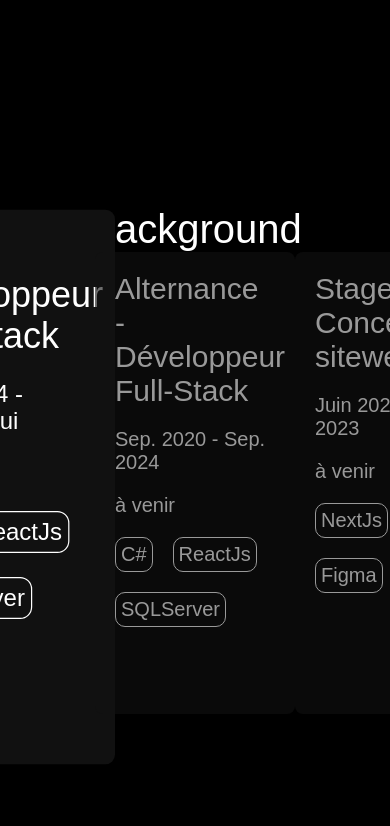
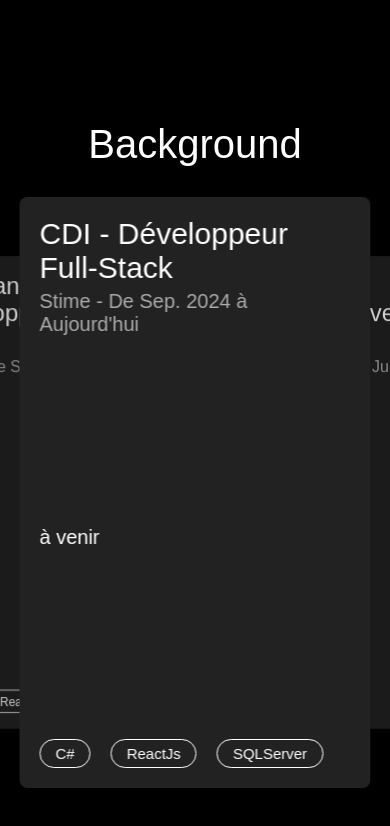
Before and after one commit to Romskoo/romain-leunis, a React (Create React App) app: page /home in a window 390 px wide. Shown: the part 4200-5026 px from the top of the page. Built offline with nearby package versions, Linux system fonts and the light colour scheme.

Commit message:
expreriences

```diff
--- a/src/components/Experience/Experience.jsx
+++ b/src/components/Experience/Experience.jsx
@@ -4,8 +4,10 @@ const Experience = ({title,date,description,skills}) => {
 
     return(
         <div className='Experience'>
-            <span className='title'>{title}</span>
-            <span className='date'>{date}</span>
+            <div className='container-top'>
+                <span className='title'>{title}</span>
+                <span className='date'>{date}</span>
+            </div>
             <span className='description'>{description}</span>
             <div className='skills'>
                 {skills.map((skill) => {
--- a/src/components/Experience/Experience.scss
+++ b/src/components/Experience/Experience.scss
@@ -2,19 +2,30 @@
     display: flex;
     flex-direction: column;
     gap: 20px;
-    background-color: #111;
+    background-color: #222;
     padding: 20px;
     border-radius: 8px;
     font-size: 20px;
     height: 100%;
+    width: 100%;
+    box-sizing: border-box;
+    justify-content: space-between;
 
-    .title{
-        font-size: 30px;
+    .container-top{
+        display: flex;
+        flex-direction: column;
+        gap: 5px;
+
+        .title{
+            font-size: 30px;
+            margin: 0;
+        }
+
+        .date{
+            color: #AAA;
+        }
     }
 
-    .date{
-
-    }
 
     .description{
 
@@ -27,8 +38,10 @@
 
         .skill{
             border: solid 1px #FFF;
-            border-radius: 10px;
+            border-radius: 30px;
             padding: 5px;
+            font-size: 15px;
+            padding-inline: 15px;
         }
     }
 }
--- a/src/pages/Homepage/Experiences/Experiences.jsx
+++ b/src/pages/Homepage/Experiences/Experiences.jsx
@@ -1,44 +1,82 @@
 import './Experiences.scss';
 import Experience from '../../../components/Experience/Experience';
-import { useState } from 'react';
+import { useState, useEffect, useRef } from 'react';
+import gsap from 'gsap';
 
 const items = [
     {
         title:"CDI - Développeur Full-Stack",
-        date:"Sep. 2024 - Aujourd'hui",
+        date:"Stime - De Sep. 2024 à Aujourd'hui",
         description:"à venir",
         skills:["C#","ReactJs","SQLServer"],
     },
     {
         title:"Alternance - Développeur Full-Stack",
-        date:"Sep. 2020 - Sep. 2024",
+        date:"Stime - De Sep. 2020 à Sep. 2024",
         description:"à venir",
         skills:["C#","ReactJs","SQLServer"]
     },
     {
-        title:"Stage - Conception/Développement siteweb",
-        date:"Juin 2023 - Août 2023",
+        title:"Stage - Conception/Développement web",
+        date:"Studio Panepinto - De Juin 2023 à Août 2023",
         description:"à venir",
         skills:["NextJs","Figma"]
     }
 ]
 const Experiences = () => {
-    const [currentIndex, setCurrentIndex] = useState(0);
+    var cards = document.getElementsByClassName('card'),
+    transforms = [
+        {
+            x: '-50%',
+            z: 0,
+            scale: 1,
+            opacity: 1
+        },
+        {
+            x: '-90%',
+            z: '-50px',
+            scale: 0.8,
+            opacity: 0.8
+        },
+        {
+            x: '-10%',
+            z: '-50px',
+            scale: 0.8,
+            opacity: 0.8
+        }
+    ];
 
-    const handleClick = (index) => {
-        setCurrentIndex(index);
+    const nextTransform = (x) => {
+        if (x >= cards.length - 1) {
+            x = 0;
+        } else {
+            x++;
+        }
+        return x;
     };
+
+    const next = () => {
+        for (let i = 0; i < cards.length; i++) {
+            cards[i].style.transform =
+            'translateX(' + transforms[nextTransform(i)].x + ')' +
+            'translateZ(' + transforms[nextTransform(i)].z + ')' +
+            'scale(' + transforms[nextTransform(i)].scale + ')';
+            cards[i].style.opacity = transforms[nextTransform(i)].opacity;
+        }
+        transforms.push(transforms.shift());
+    }
+
 
     return(
         <div className='Experiences'>
             <div className='title'>Background</div>
-            <div className='Professional'>
+            <div className='Professional' onClick={next}>
                 {items.map((i,index) => {
                     return(
-                        <div onClick={() => handleClick(index)}  className={`carousel-card ${index === currentIndex ? 'active' : ''}`}>
+                        <div key={index}
+                        className="card">
                             <Experience title={i.title} date={i.date} description={i.description} skills={i.skills}/>
                         </div>
-
                     )
                 })}
             </div>
--- a/src/pages/Homepage/Experiences/Experiences.scss
+++ b/src/pages/Homepage/Experiences/Experiences.scss
@@ -8,22 +8,51 @@
 
     .title{
         font-size: 40px;
+        margin-block: 30px;
     }
 
     .Professional{
         display: flex;
-        height: 50%;
+        height: 70%;
+        transform-style:preserve-3d;
+        position: relative;
+        width: 80%;
+        align-items: center;
     }
 
-    .carousel-card {
-        width: 200px;
-        transition: transform 0.3s ease;
-        cursor: pointer;
-        opacity: 0.6;
-      }
+    .card{
+      position:absolute;
+      transform-style:preserve-3d;
+      transition:1s;
+      width: 50vw;
+      min-width: 400px;
+      max-width: 700px;
+      height: 100%;
+      left: 50%;
+      cursor: pointer;
+    }
 
-      .carousel-card.active {
-        transform: scale(1.2); /* Carte active plus grande */
-        opacity: 1;
-      }
+    .card:nth-child(1){
+      transform:translateX(-50%) translateZ(0);
+    }
+
+    .card:nth-child(2){
+      transform:translateX(-90%) translateZ(-50px) scale(0.8);
+      opacity: 0.8;
+    }
+
+    .card:nth-child(3){
+      transform:translateX(-10%) translateZ(-50px) scale(0.8);
+      opacity: 0.8;
+    }
 }
+
+
+@media (max-width: 800px) {
+  .Experiences{
+    .card{
+      min-width: auto;
+      width: 90vw;
+    }
+  }
+}
```
